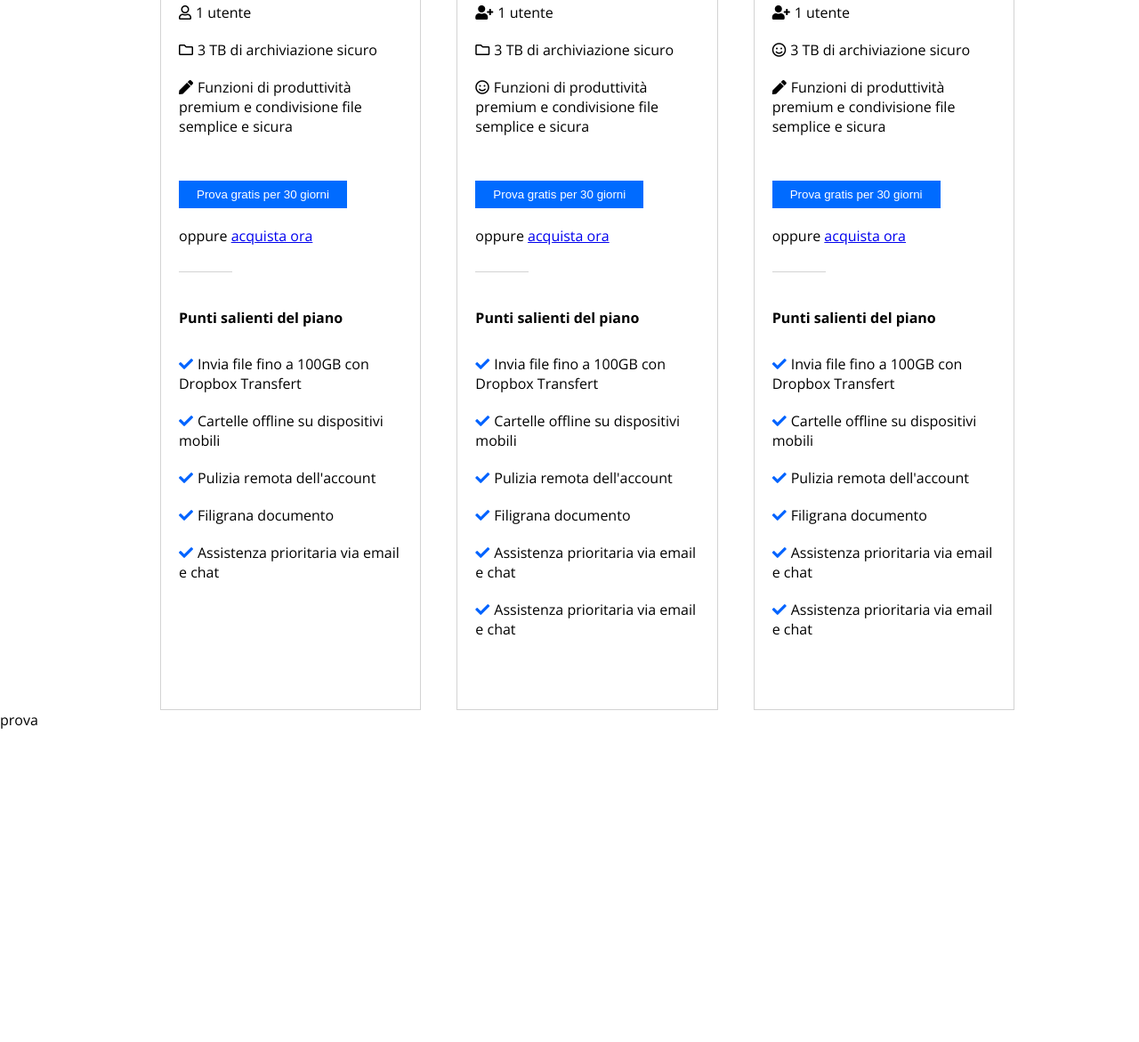
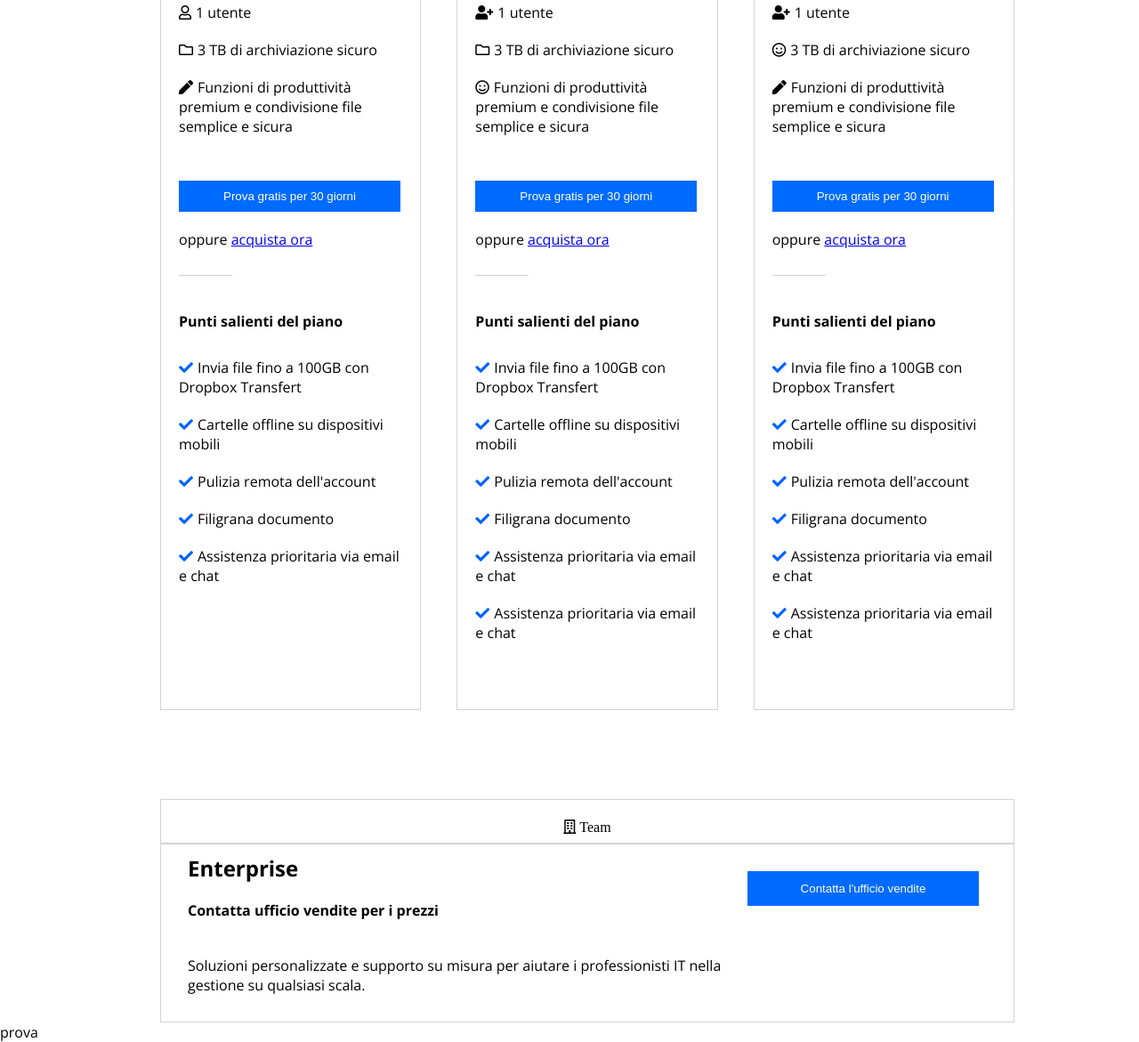
Before and after one commit to santocaridi99/htmlcss-dropbox, a plain HTML site: page index.html in a window 1280 px wide. Shown: the part 1267-2438 px from the top of the page at 89% size. Before the commit the page ends 2087 px from the top, so only its background shows below. Drawn offline with nearby package versions, Linux system fonts and the light colour scheme.

Commit message:
aggiunta box team e agiustato bottoni

```diff
--- a/css/style.css
+++ b/css/style.css
@@ -47,6 +47,8 @@ body{
     padding-top:50px;
 
 }
+
+
 
 /* --------------------------------------------- */
 .logo{
@@ -115,7 +117,7 @@ body{
     margin-top: 250px;
     margin-right: 200px;
 }
-
+/* ----inizio colonne---- */
 .container{
     width: 1000px;
     margin:0 auto;
@@ -131,6 +133,8 @@ body{
     display: inline-block;
     padding-right: 20px;
 }
+
+
 
 .colonna{
     margin-top:60px;
@@ -238,3 +242,53 @@ body{
 .compra{
     margin-top:20px;
 }
+.bcolonne{
+    padding:10px 50px
+}
+/* -----fine colonne----- */
+
+
+
+
+
+
+.team{
+    width:960px;
+    margin-left: 40px;
+    height: 50px;
+    border:1px solid lightgray ;
+    margin-top: 100px;
+    text-align: center;
+    line-height: 60px;
+
+
+}
+.box-ufficiovendite{
+    width:960px;
+    margin-left:40px;
+    border:1px solid lightgray;
+    padding:10px 30px;
+
+}
+
+.team>i{
+    text-align: center;
+}
+.Enterprise{
+    width:70%;
+}
+.Enterprise>h2{
+    margin-bottom: 20px;
+}
+.Enterprise>h4{
+    margin-bottom: 40px;
+}
+.Enterprise>p{
+    margin-bottom: 20px;
+}
+
+.grande{
+    padding: 12px 60px;
+    margin-top: 20px;
+
+}
--- a/index.html
+++ b/index.html
@@ -83,7 +83,7 @@
                             <p class="icon condivisione">Funzioni di produttività premium e condivisione file semplice e sicura</p>
                         </div>
 
-                        <button class="button-classic">Prova gratis per 30 giorni</button>
+                        <button class="button-classic bcolonne">Prova gratis per 30 giorni</button>
                         <div class="compra">oppure <a href="#"a>acquista ora</a></div>
                         <div class="bordo"></div>
 
@@ -116,7 +116,7 @@
                             <p class="icon smile">Funzioni di produttività premium e condivisione file semplice e sicura</p>
                         </div>
 
-                        <button class="button-classic">Prova gratis per 30 giorni</button>
+                        <button class="button-classic bcolonne">Prova gratis per 30 giorni</button>
                         <div class="compra">oppure <a href="#"a>acquista ora</a></div>
                         <div class="bordo"></div>
 
@@ -150,7 +150,7 @@
                             <p class="icon condivisione">Funzioni di produttività premium e condivisione file semplice e sicura</p>
                         </div>
 
-                        <button class="button-classic">Prova gratis per 30 giorni</button>
+                        <button class="button-classic bcolonne">Prova gratis per 30 giorni</button>
                         <div class="compra">oppure <a href="#"a>acquista ora</a></div>
                         <div class="bordo"></div>
 
@@ -171,9 +171,29 @@
                 </div>
             </div>
         </div>
+
+
     </div>
 
-    prova
+    <div class="container">
+        <div class="team">
+            <i class="far fa-building"> <span>Team</span></i>
+
+        </div>
+        <div class="box-ufficiovendite">
+            <div class="row">
+                <div class="fl Enterprise">
+                    <h2>Enterprise</h2>
+                    <h4>Contatta ufficio vendite per i prezzi</h4>
+                    <p>Soluzioni personalizzate e supporto su misura per aiutare i professionisti IT nella gestione su qualsiasi scala.</p>
+                </div>
+                <button class="fl button-classic grande">Contatta l'ufficio vendite</button>
+            </div>
+        </div>
+
+    </div>
+  prova
+
 
 
 
```
